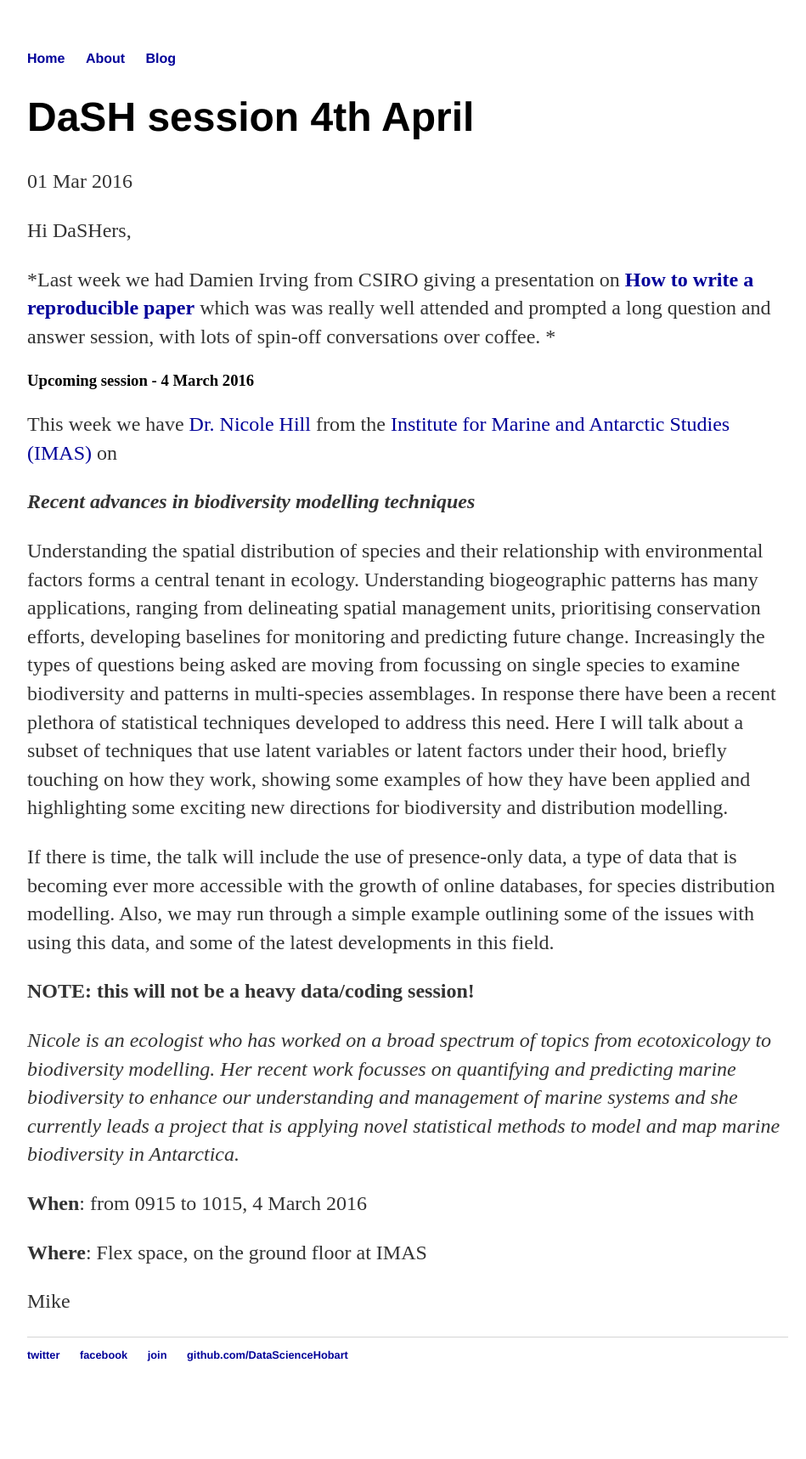
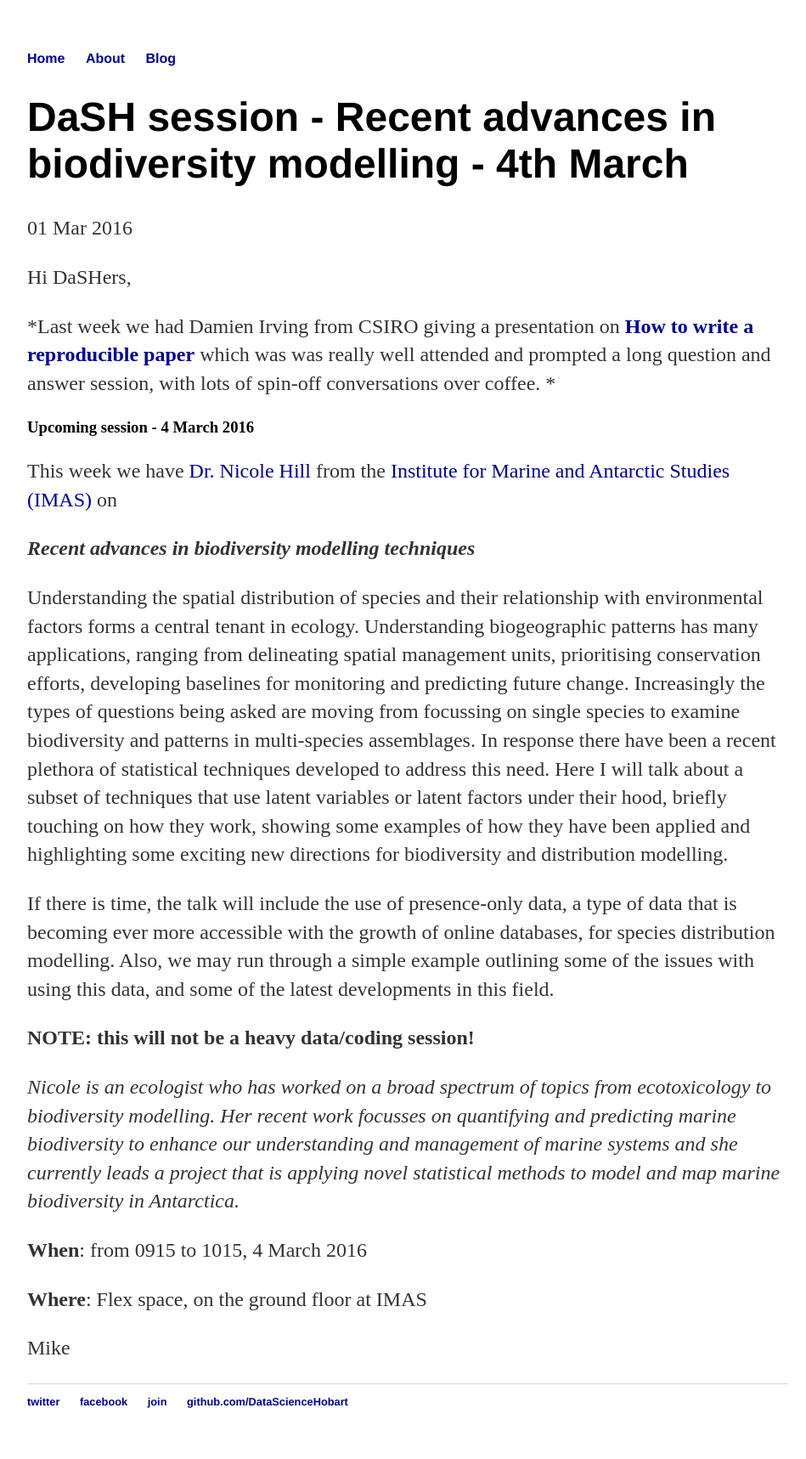
Before and after one commit to DataScienceHobart/DaSH, a Jekyll site: the page built from _posts/2016-03-01-Advances-Biodiversity.md, in a window 1280 px wide. Shown: the whole page at 85% size, without its empty margins (160-1109 px from the left). Built offline with Jekyll 4.4.1, drawn with Linux system fonts in a browser that asks for light colours; before the commit the page ends 1662 px from its top, so only the background shows below that.

Commit message:
wrong month!

```diff
--- a/_posts/2016-03-01-Advances-Biodiversity.md
+++ b/_posts/2016-03-01-Advances-Biodiversity.md
@@ -1,6 +1,6 @@
 ---
 layout: post
-title: "DaSH session 4th April "
+title: "DaSH session - Recent advances in biodiversity modelling - 4th March "
 author: "Michael Sumner"
 date: "2016-03-01"
 published: true
```
